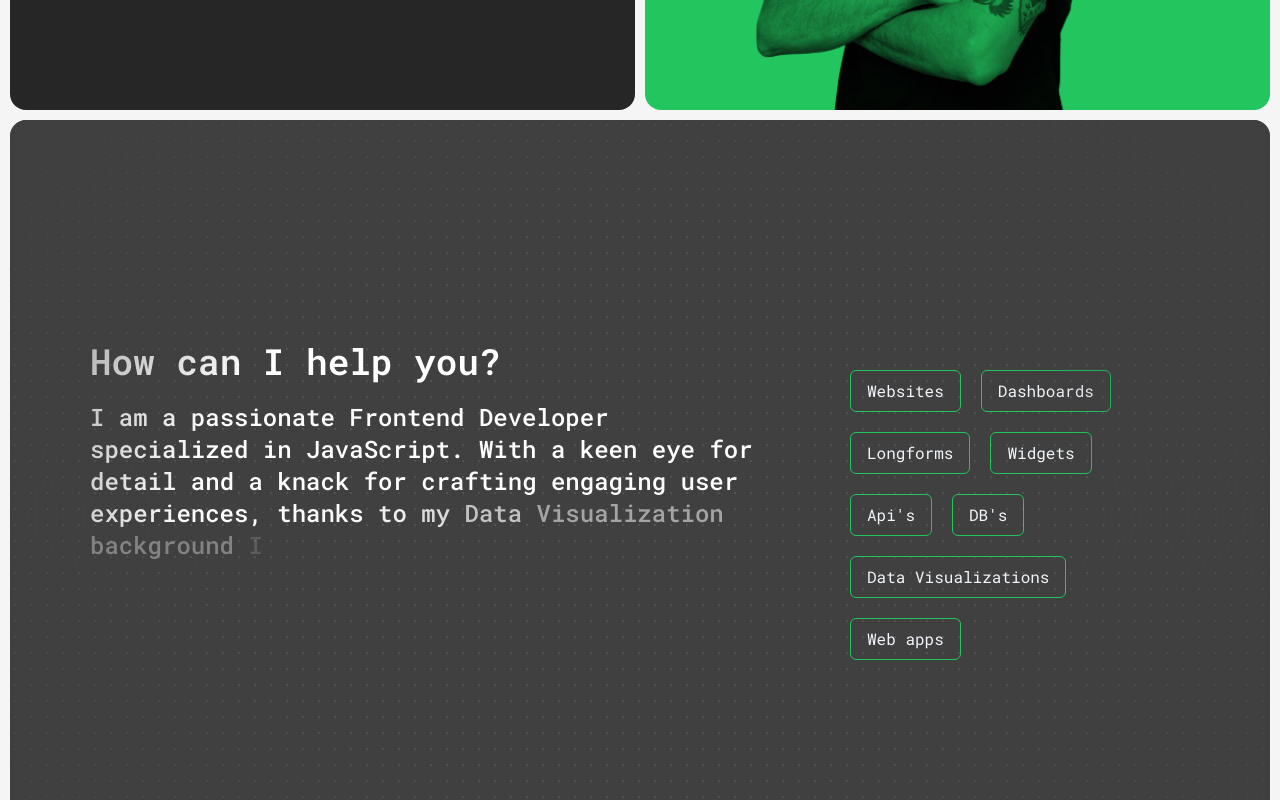
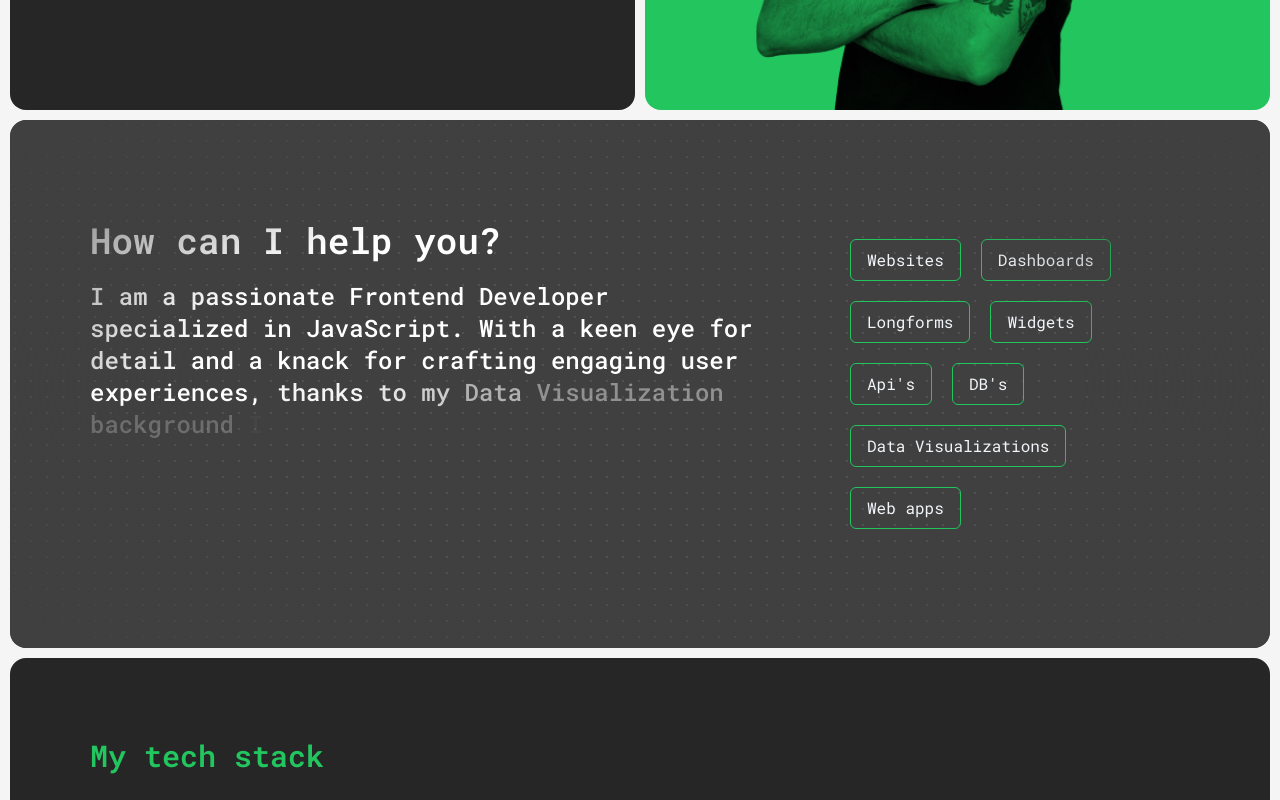
Before and after one commit to mattbreda/personal-portfolio, a Next.js app: page / in a window 1280 px wide. Shown: the part 680-1480 px from the top of the page. Built offline with nearby package versions, Linux system fonts and the light colour scheme.

Commit message:
Update HomeIntro.tsx

```diff
--- a/components/containers/HomeIntro.tsx
+++ b/components/containers/HomeIntro.tsx
@@ -3,11 +3,11 @@ import Button from "../ui/Button";
 
 export const HomeIntro = () => {
   return (
-    <section className="w-full px-2.5 pb-2.5 md:h-screen" id="scroll-to">
-      <div className="rounded-2xl relative w-full h-full bg-neutral-700 bg-dot-white/[0.2] flex flex-col md:flex-row items-center">
+    <section className="w-full px-2.5 pb-2.5 " id="scroll-to">
+      <div className="rounded-2xl relative w-full h-full bg-neutral-700 bg-dot-white/[0.2] flex flex-col md:flex-row items-center md:py-20">
         <div className="absolute rounded-2xl pointer-events-none inset-0 flex items-center justify-center  bg-neutral-700 [mask-image:radial-gradient(ellipse_at_center,transparent_70%,white)] md:[mask-image:radial-gradient(ellipse_at_center,transparent_50%,white)]"></div>
 
-        <div className="w-full pt-5 px-2.5 md:w-2/3 md:p-20">
+        <div className="w-full pt-5 px-2.5 md:w-2/3 md:px-20">
           <TextGenerateEffect
             words="How can I help you?"
             className="mb-5 text-2xl md:text-4xl font-semibold text-white"
```
